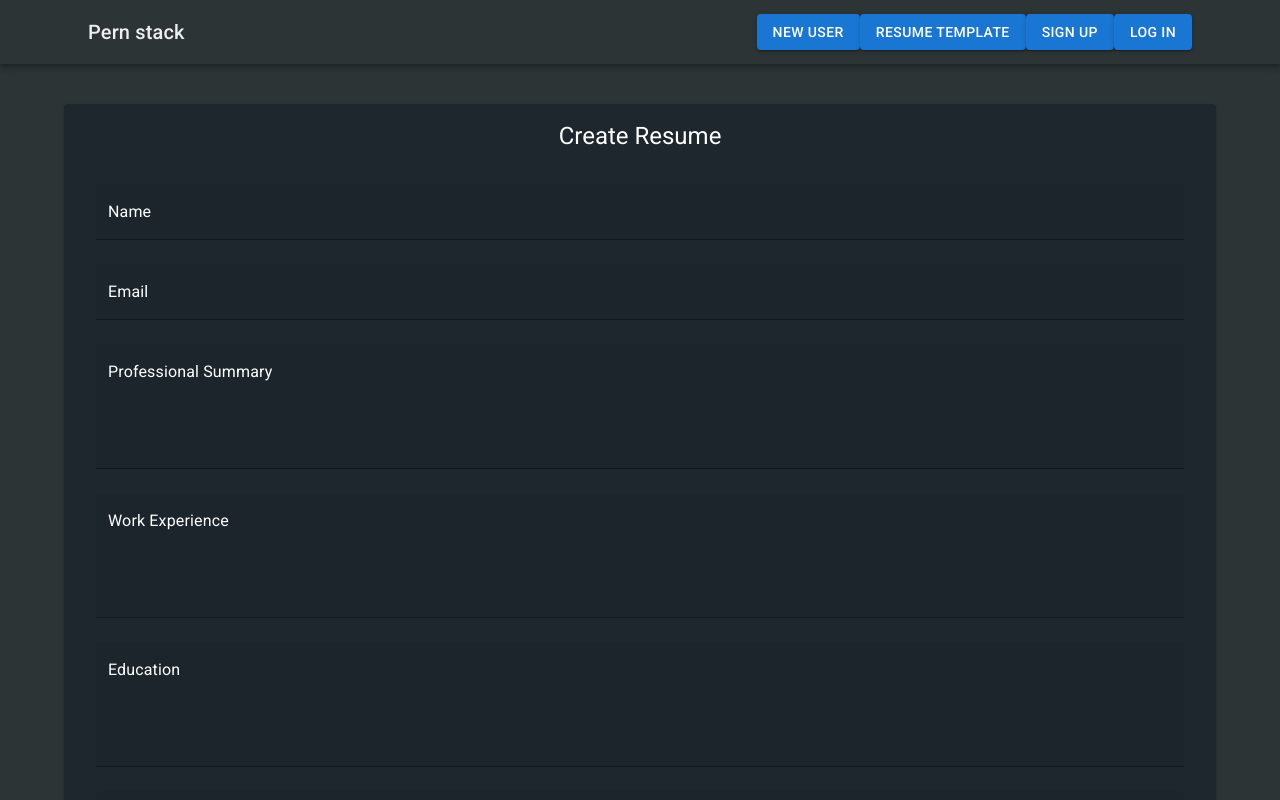
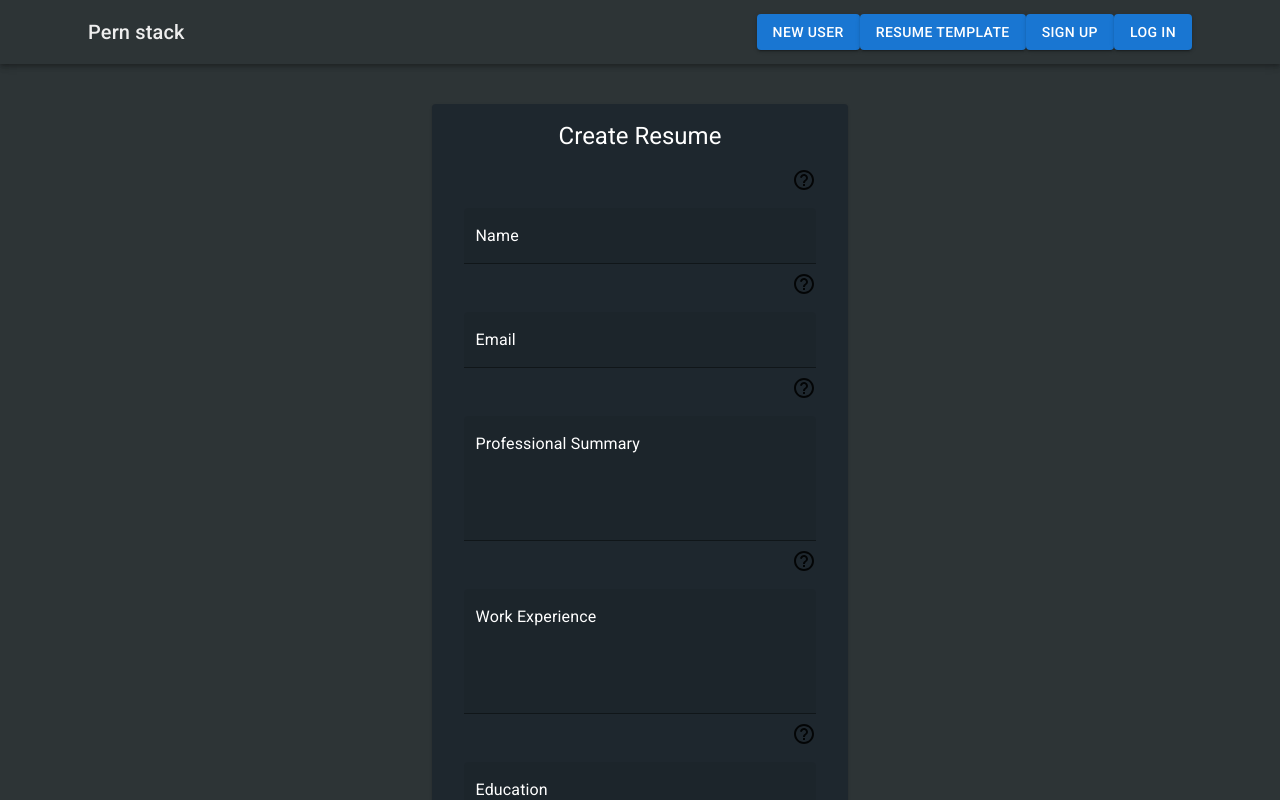
Before and after one commit to uprm-inso4115-2023-2024-s2/semester-project-automated-resume-builder, a React (Create React App) app in the folder ui/client/: page /resume/new in a window 1280 px wide. Shown: the top 800 px of the page. Built offline with nearby package versions, Linux system fonts and the light colour scheme.

Commit message:
Added guidance help for Resume Template section

```diff
--- a/ui/client/src/components/resume.js
+++ b/ui/client/src/components/resume.js
@@ -1,5 +1,6 @@
 import React, { useState } from 'react';
-import { Button, Card, CardContent, Grid, TextField, Typography } from '@mui/material';
+import { Button, Card, CardContent, Grid, TextField, Typography, Tooltip } from '@mui/material';
+import QuestionMarkIcon from '@mui/icons-material/HelpOutlineRounded';
 
 export default function ResumeForm() {
   const [resume, setResume] = useState({
@@ -21,6 +22,13 @@ export default function ResumeForm() {
     console.log(resume);
   };
 
+//create tooltip with hint
+const renderTooltip = (hint) => (
+  <Tooltip title={hint} arrow>
+    <QuestionMarkIcon />
+  </Tooltip>
+);
+
   return (
     <Grid container direction="column" alignItems="center" justifyContent="center">
       <Grid item xs={12} md={6} lg={4}>
@@ -30,6 +38,9 @@ export default function ResumeForm() {
           </Typography>
           <CardContent>
             <form onSubmit={handleSubmit}>
+            <Grid container direction="row" justifyContent="flex-end">
+                {renderTooltip('Enter your full name')}
+            </Grid>
               {/* Name */}
               <TextField
                 variant="filled"
@@ -42,6 +53,9 @@ export default function ResumeForm() {
                 InputLabelProps={{ style: { color: 'white' } }}
                 inputProps={{ style: { color: 'white' } }}
               />
+              <Grid container direction="row" justifyContent="flex-end">
+                {renderTooltip('Enter your email address')}
+              </Grid>
               {/* Email */}
               <TextField
                 variant="filled"
@@ -54,6 +68,9 @@ export default function ResumeForm() {
                 InputLabelProps={{ style: { color: 'white' } }}
                 inputProps={{ style: { color: 'white' } }}
               />
+              <Grid container direction="row" justifyContent="flex-end">
+                {renderTooltip('Write a brief summary of your professional background')}
+              </Grid>
               {/* Summary */}
               <TextField
                 variant="filled"
@@ -68,6 +85,9 @@ export default function ResumeForm() {
                 InputLabelProps={{ style: { color: 'white' } }}
                 inputProps={{ style: { color: 'white' } }}
               />
+              <Grid container direction="row" justifyContent="flex-end">
+                {renderTooltip('List your work experience, including job titles and responsibilities, and dates of employment, if applicable.')}
+              </Grid>
               {/* Experience */}
               <TextField
                 variant="filled"
@@ -82,6 +102,9 @@ export default function ResumeForm() {
                 InputLabelProps={{ style: { color: 'white' } }}
                 inputProps={{ style: { color: 'white' } }}
               />
+              <Grid container direction="row" justifyContent="flex-end">
+                {renderTooltip('List your education, including degrees and schools attended, and dates of attendance, if applicable.')}
+              </Grid>
               {/* Education */}
               <TextField
                 variant="filled"
@@ -96,6 +119,10 @@ export default function ResumeForm() {
                 InputLabelProps={{ style: { color: 'white' } }}
                 inputProps={{ style: { color: 'white' } }}
               />
+              <Grid container direction="row" justifyContent="flex-end">
+                {renderTooltip('List your skills, including technical skills, certifications, and other relevant qualifications.')}
+              </Grid>
+
               {/* Skills */}
               <TextField
                 variant="filled"
```
